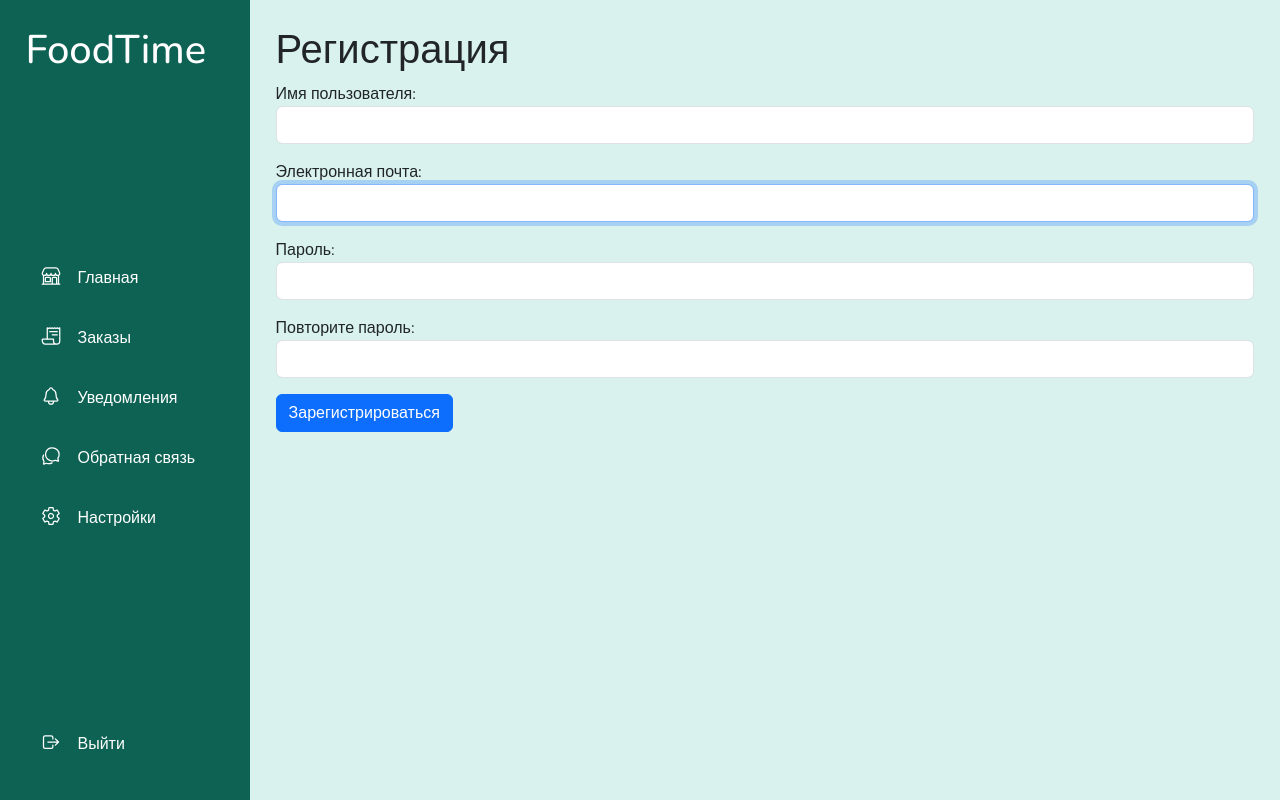
After one commit to AnnRedCrow/Restaurant, a Django app: page /user/sign-up/ in a window 1280 px wide. The commit adds this page. Run offline with Django 5.2, Linux system fonts and the light colour scheme.

Commit message:
Registrartion

```diff
--- a/RestaurantFelicitaDjango/urls.py
+++ b/RestaurantFelicitaDjango/urls.py
@@ -23,8 +23,9 @@ from django.conf.urls.static import static
 
 urlpatterns = [
     path('admin/', admin.site.urls),
-    path("", include("core.urls"))
+    path("", include("core.urls")),
+    path("user/", include("userauths.urls")),
 ]
 
 urlpatterns += static(settings.STATIC_URL, document_root=settings.STATIC_ROOT)
-# urlpatterns += static(settings.MEDIA_URL, document_root=settings.STATIC_ROOT)
+urlpatterns += static(settings.MEDIA_URL, document_root=settings.MEDIA_ROOT)
--- a/core/urls.py
+++ b/core/urls.py
@@ -4,5 +4,5 @@ from core.views import index
 app_name = "core"
 
 urlpatterns = [
-    path("", index)
+    path("", index, name="home")
 ]
--- a/templates/partials/base.html
+++ b/templates/partials/base.html
@@ -8,6 +8,7 @@
     <link rel="stylesheet" href="{% static 'style.css' %}">
     <!-- <link href="https://fonts.googleapis.com/css2?family=Open+Sans:wght@400;600&display=swap" rel="stylesheet"> -->
     <link href="https://fonts.googleapis.com/css2?family=Nunito:wght@400;500&display=swap" rel="stylesheet">
+    <link href="https://cdn.jsdelivr.net/npm/bootstrap@5.3.1/dist/css/bootstrap.min.css" rel="stylesheet">
     <title>Restaurant Delivery</title>
 </head>
 
@@ -22,6 +23,9 @@
 <script type="module" src="https://unpkg.com/ionicons@7.1.0/dist/ionicons/ionicons.esm.js"></script>
 <script nomodule src="https://unpkg.com/ionicons@7.1.0/dist/ionicons/ionicons.js"></script>
 <script src="https://code.jquery.com/jquery-2.2.4.min.js"></script>
+<script src="https://cdn.jsdelivr.net/npm/bootstrap@5.3.1/dist/js/bootstrap.bundle.min.js"></script>
+<script src="https://cdn.jsdelivr.net/npm/@popperjs/core@2.11.8/dist/umd/popper.min.js"></script>
+<script src="https://cdn.jsdelivr.net/npm/bootstrap@5.3.1/dist/js/bootstrap.min.js"></script>
 
 <!--adding custom js-->
 <script src="{% static 'app.js' %}"></script>
--- /dev/null
+++ b/templates/userauths/sign-up.html
@@ -0,0 +1,15 @@
+{% extends "partials/base.html" %}
+
+{% block content %}
+    <div class="main">
+        <h1>Регистрация</h1>
+        <form method="post">
+            {% csrf_token %}
+            {{ form.as_p }}
+            <button type="submit" class="btn btn-primary">
+                Зарегистрироваться
+            </button>
+        </form>
+    </div>
+
+{% endblock content %}
--- /dev/null
+++ b/userauths/forms.py
@@ -0,0 +1,14 @@
+from django import forms
+from django.contrib.auth.forms import UserCreationForm
+from userauths.models import User
+
+
+class UserRegisterForm(UserCreationForm):
+    username = forms.CharField(label='Имя пользователя', widget=forms.TextInput(attrs={"class": "form-control"}))
+    email = forms.EmailField(label='Электронная почта', widget=forms.EmailInput(attrs={"class": "form-control"}))
+    password1 = forms.CharField(label='Пароль', widget=forms.PasswordInput(attrs={"class": "form-control"}))
+    password2 = forms.CharField(label='Повторите пароль', widget=forms.PasswordInput(attrs={"class": "form-control"}))
+
+    class Meta:
+        model = User
+        fields = ['username', 'email', 'password1', 'password2']
--- /dev/null
+++ b/userauths/urls.py
@@ -0,0 +1,9 @@
+from django.urls import path
+from userauths import views
+
+
+app_name = "userauths"
+
+urlpatterns = [
+    path("sign-up/", views.register_view, name="sign-up")
+]
--- a/userauths/views.py
+++ b/userauths/views.py
@@ -1,3 +1,25 @@
-from django.shortcuts import render
+from django.shortcuts import render, redirect
+from userauths.forms import UserRegisterForm
+from django.contrib.auth import login, authenticate
+from django.contrib import messages
 
-# Create your views here.
+
+def register_view(request):
+
+    if request.method == "POST":
+        form = UserRegisterForm(request.POST)
+        if form.is_valid():
+            new_user = form.save()
+            username = form.cleaned_data.get("username")
+            messages.success(request, f'Привет, {username}! Регистрация прошла успешно.')
+            login(request, new_user)
+            return redirect('core:home')
+        else:
+            messages.error(request, 'Ошибка регистрации')
+    else:
+        form = UserRegisterForm()
+
+    context = {
+        'form': form,
+    }
+    return render(request, "userauths/sign-up.html", context)
```
Also changed, not shown: db.sqlite3.
